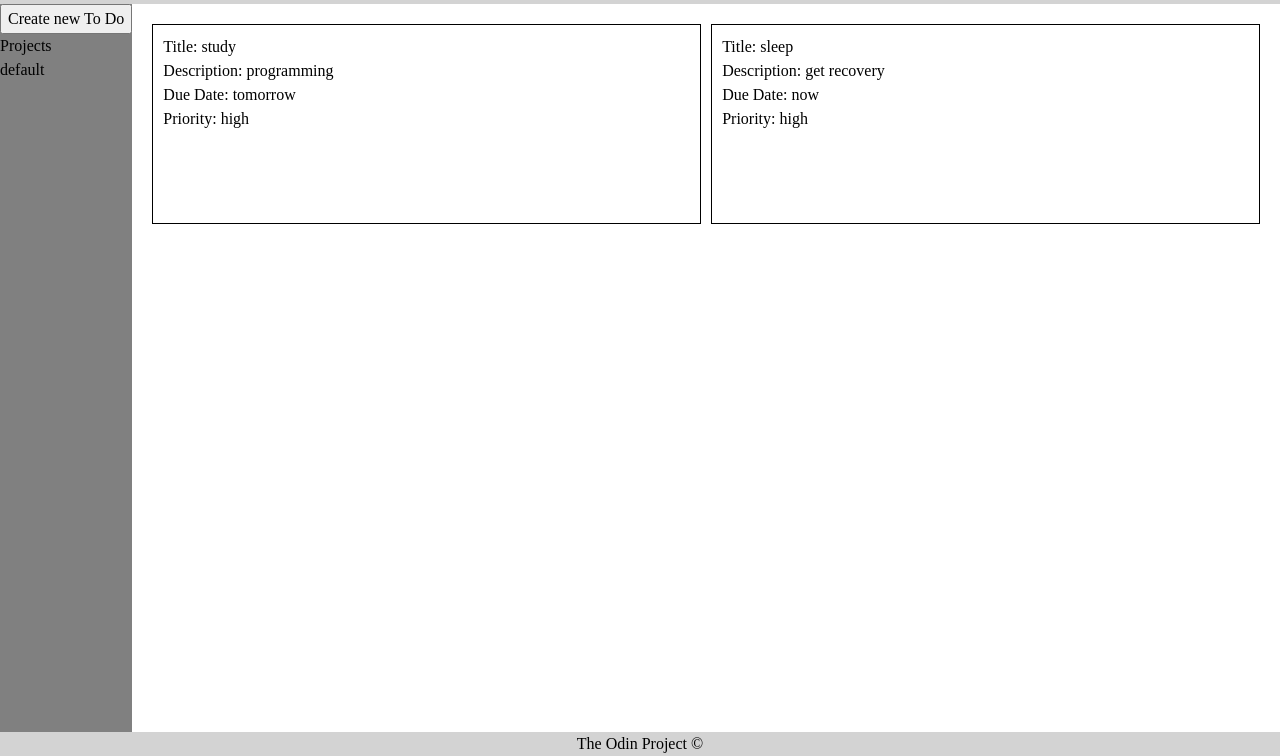
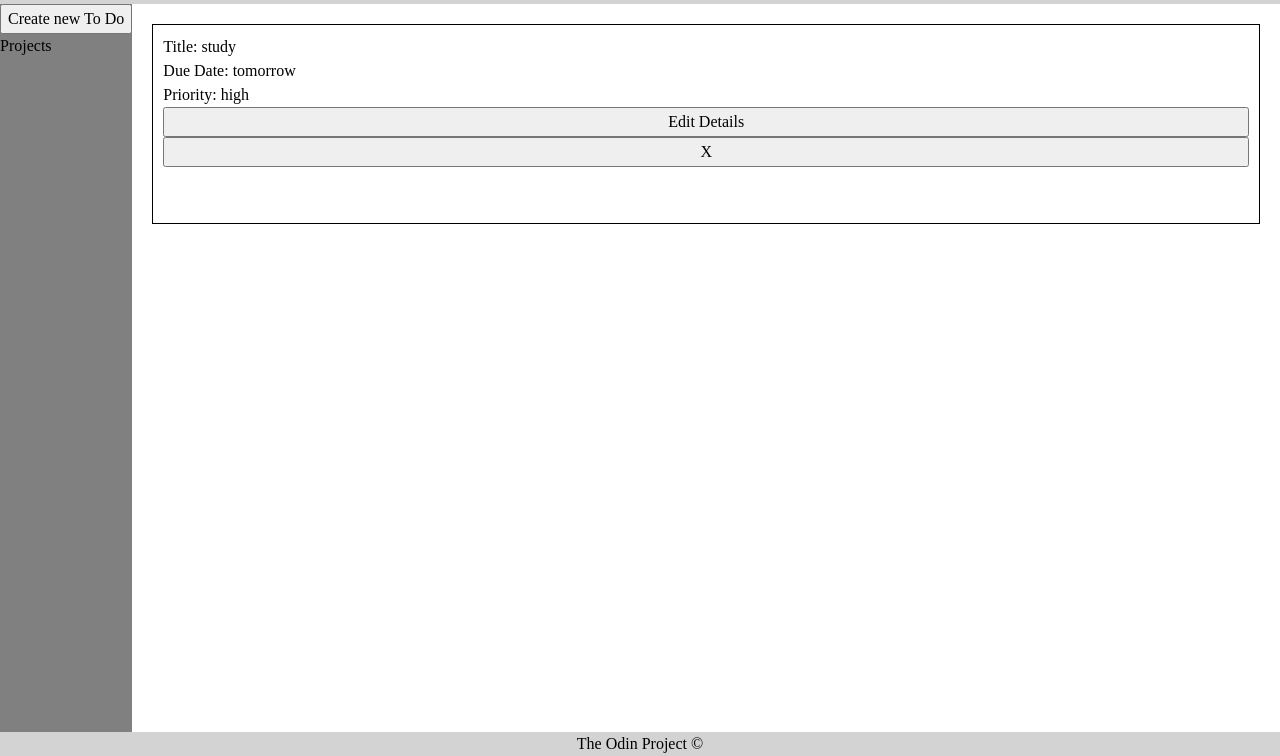
Before and after one commit to maxheerdegen/ToDoList, a website built with webpack: page src/template.html in a window 1280 px wide. Shown: the part 44-800 px from the top of the page. Built offline with nearby package versions, Linux system fonts and the light colour scheme.

Commit message:
add delete button and changes fot it

```diff
--- a/src/index.js
+++ b/src/index.js
@@ -1,6 +1,7 @@
 import "./styles.css";
-import { createToDo, addToDo, projectNames, separateToDos } from "./logic.js";
-import { newToDoForm, newToDoDialog, confirmButton, modalTitle, modalDescription, modalDueDate, modalPriority, modalProjectName } from "./modal.js";
+import { createToDo, addToDo, projects, projectNames } from "./logic.js";
+import { newToDoForm, newToDoDialog, confirmButton, modalTitle, modalDueDate, modalPriority, modalProjectName } from "./modal.js";
+
 
 function firstLoadUp() {
     displayToDos("default");
@@ -38,39 +39,49 @@
 
     eraseContainer();
 
-    const toDosInProject = separateToDos(projectName);
+    for (let i = 0; i < projects.length; i++) {
+        if(projects[i].toDoProject === projectName) {
+            const cardContent = document.createElement("div");
+            const title = document.createElement("div");
+            const dueDate = document.createElement("div");
+            const priority = document.createElement("div");
+            const deleteButton = document.createElement("button");
+            const editDetailsButton = document.createElement("button");
 
-    for (let i = 0; i < toDosInProject.length; i++) {
-        const cardContent = document.createElement("div");
-        const title = document.createElement("div");
-        const description = document.createElement("div");
-        const dueDate = document.createElement("div");
-        const priority = document.createElement("div");
+            title.textContent = `Title: ${projects[i].toDoTitle}`;
+            dueDate.textContent = `Due Date: ${projects[i].toDoDueDate}`;
+            priority.textContent = `Priority: ${projects[i].getPriority()}`;
+            deleteButton.textContent = "X";
+            editDetailsButton.textContent= "Edit Details"
 
-        title.textContent = `Title: ${toDosInProject[i].toDoTitle}`;
-        description.textContent = `Description: ${toDosInProject[i].toDoDescription}`;
-        dueDate.textContent = `Due Date: ${toDosInProject[i].toDoDueDate}`;
-        priority.textContent = `Priority: ${toDosInProject[i].getPriority()}`;
+            cardContent.dataset.ToDoIndex = i;
+            cardContent.classList.toggle("card");
+            cardContent.append(title, dueDate, priority, editDetailsButton, deleteButton);
+            container.appendChild(cardContent);
 
-        cardContent.classList.toggle("card");
+            editDetailsButton.addEventListener("click", editToDoDetails);
 
-        cardContent.append(title, description, dueDate, priority);
-        container.appendChild(cardContent);
+            deleteButton.addEventListener("click", () => {
+                container.removeChild(cardContent);
+                projects.splice(cardContent.dataset.ToDoIndex, 1);
+                displayToDos(projectName);
+            })
+        }
     }
 };
 
 const container = document.querySelector(".container");
 const navDiv = document.querySelector(".nav");
 
-const firstToDo = createToDo("study", "programming", "tomorrow", "high", "default");
-addToDo("study", "programming", "tomorrow", "high", "default");
-addToDo("eat", "cook", "today", "medium", "diet");
-addToDo("sleep", "get recovery", "now", "high", "default");
+const firstToDo = createToDo("study", "tomorrow", "high", "default");
+addToDo("study", "tomorrow", "high", "default");
+addToDo("eat", "today", "medium", "diet");
+addToDo("sleep", "now", "high", "default");
 
 confirmButton.addEventListener("click", () => {
     event.preventDefault();
     displayProjectName(modalProjectName.value);
-    addToDo(modalTitle.value, modalDescription.value, modalDueDate.value, modalPriority.value, modalProjectName.value);
+    addToDo(modalTitle.value, modalDueDate.value, modalPriority.value, modalProjectName.value);
     displayToDos(modalProjectName.value);
     newToDoForm.reset();
     modalProjectName.disabled = true;
--- a/src/logic.js
+++ b/src/logic.js
@@ -1,6 +1,5 @@
-function createToDo(title, description, dueDate, priority, project) {
+function createToDo(title, dueDate, priority, project) {
     let toDoTitle = title;
-    let toDoDescription = description;
     let toDoDueDate = dueDate;
     let toDoPriority = priority;
     const toDoProject = project;
@@ -8,11 +7,11 @@
     const getPriority = () => toDoPriority;
     const changePriority = (newPriority) => toDoPriority = newPriority;
 
-    return {toDoTitle, toDoDescription, toDoDueDate, toDoProject, getPriority, changePriority};
+    return {toDoTitle, toDoDueDate, toDoProject, getPriority, changePriority};
 }
 
-function addToDo (title, description, dueDate, priority, project) {
-    const toDo = createToDo(title, description, dueDate, priority, project);
+function addToDo (title, dueDate, priority, project) {
+    const toDo = createToDo(title, dueDate, priority, project);
     projects.push(toDo);
 
     if (!projectNames.includes(project)) {
@@ -31,4 +30,4 @@
 const projects = [];
 const projectNames = ["default"];
 
-export { createToDo, addToDo, projectNames, separateToDos };
+export { createToDo, addToDo, projectNames, projects, separateToDos };
--- a/src/modal.js
+++ b/src/modal.js
@@ -4,7 +4,6 @@
 const newToDoForm = document.querySelector(".newToDoForm");
 const confirmButton = document.querySelector(".confirm");
 const modalTitle = document.querySelector("#title");
-const modalDescription = document.querySelector("#description");
 const modalDueDate = document.querySelector("#dueDate");
 const modalPriority = document.querySelector("#priority");
 const projectCheckbox = document.querySelector("#projectCheckbox");
@@ -30,4 +29,4 @@
     }
 })
 
-export { newToDoForm, newToDoDialog, confirmButton, modalTitle, modalDescription, modalDueDate, modalPriority, modalProjectName };
+export { newToDoForm, newToDoDialog, confirmButton, modalTitle, modalDueDate, modalPriority, modalProjectName };
--- a/src/template.html
+++ b/src/template.html
@@ -22,10 +22,6 @@
             <div>
                 <label for="title">To-Do Title:</label>
                 <input type="text" id="title" name="title">
-            </div>
-            <div>
-                <label for="description">To-Do Description:</label>
-                <textarea name="description" id="description"></textarea>
             </div>
             <div>
                 <label for="dueDate">Due Date:</label>
```
